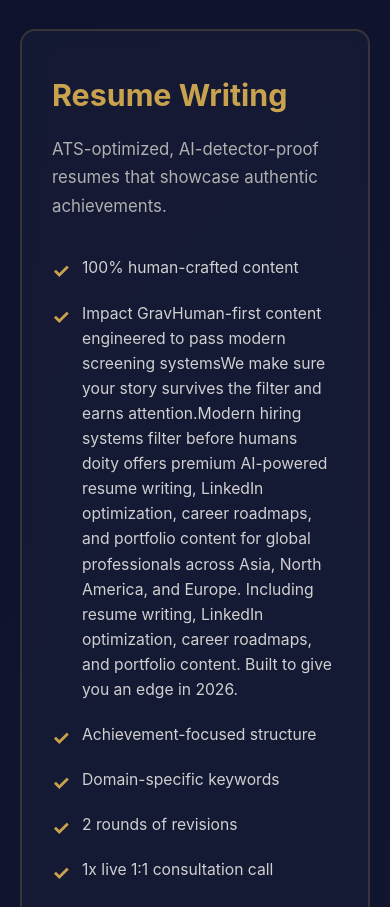
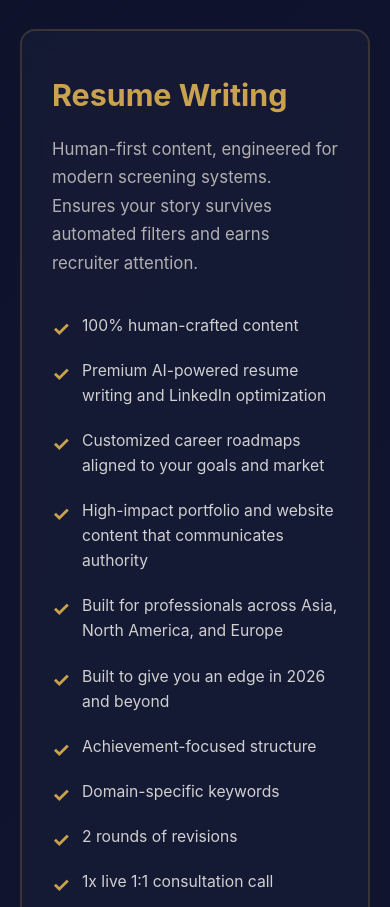
Before and after one commit to impactgravityai-ship-it/impact-gravity-site, a plain HTML site: page index.html in a window 390 px wide. Shown: the part 2543-3450 px from the top of the page. Drawn offline with Linux system fonts and the light colour scheme.

Commit message:
Update: Improve responsiveness and fix Resume Writing content
Updated service description for Resume Writing.

```diff
--- a/index.html
+++ b/index.html
@@ -619,6 +619,7 @@
         @media (max-width: 768px) {
             .header {
                 flex-direction: row;
+                flex-wrap: nowrap;
                 gap: 20px;
                 text-align: center;
                 padding: 20px;
@@ -626,6 +627,7 @@
 
             .contact-header {
                 flex-direction: row;
+                flex-wrap: nowrap;
                 gap: 10px;
             }
 
@@ -720,10 +722,14 @@
 
             <div class="service-card" onclick="window.location.href='https://wa.me/919611004176?text=Hey%20team%2C%20I%20wanted%20to%20select%20the%20Resume%20Writing%20service'">
                 <h3>Resume Writing</h3>
-                <p>ATS-optimized, AI-detector-proof resumes that showcase authentic achievements.</p>
+                <p>Human-first content, engineered for modern screening systems. Ensures your story survives automated filters and earns recruiter attention.</p>
                 <ul>
                     <li>100% human-crafted content</li>
-                    <li>Impact GravHuman-first content engineered to pass modern screening systemsWe make sure your story survives the filter and earns attention.Modern hiring systems filter before humans doity offers premium AI-powered resume writing, LinkedIn optimization, career roadmaps, and portfolio content for global professionals across Asia, North America, and Europe. Including resume writing, LinkedIn optimization, career roadmaps, and portfolio content. Built to give you an edge in 2026.</li>
+<li>Premium AI-powered resume writing and LinkedIn optimization</li>
+ <li>Customized career roadmaps aligned to your goals and market</li>
+ <li>High-impact portfolio and website content that communicates authority</li>
+ <li>Built for professionals across Asia, North America, and Europe</li>
+ <li>Built to give you an edge in 2026 and beyond</li>
                     <li>Achievement-focused structure</li>
                     <li>Domain-specific keywords</li>
                     <li>2 rounds of revisions</li>
```
